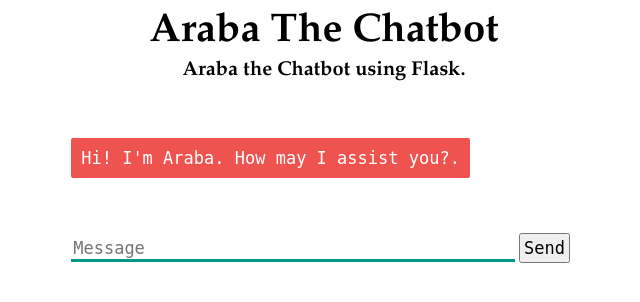
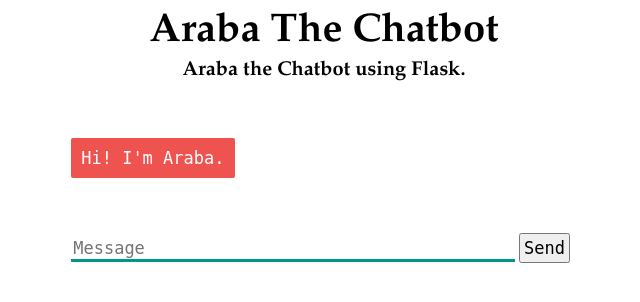
Before and after one commit to BismarckBamfo/Chatbot, a Flask app: page / in a window 1280 px wide. Shown: the top 302 px of the page, without its empty margins (316-956 px from the left). Run offline with Flask 2, Linux system fonts and the light colour scheme; some libraries are stand-ins or nearby versions.

Commit message:
Update index.html

```diff
--- a/chatbot/templates/index.html
+++ b/chatbot/templates/index.html
@@ -9,7 +9,7 @@
     <h3>Araba the Chatbot using Flask.</h3>
     <div>
       <div id="chatbox">
-        <p class="botText"><span>Hi! I'm Araba. How may I assist you?.</span></p>
+        <p class="botText"><span>Hi! I'm Araba.</span></p>
       </div>
       <div id="userInput">
         <input id="textInput" type="text" name="msg" placeholder="Message">
```
